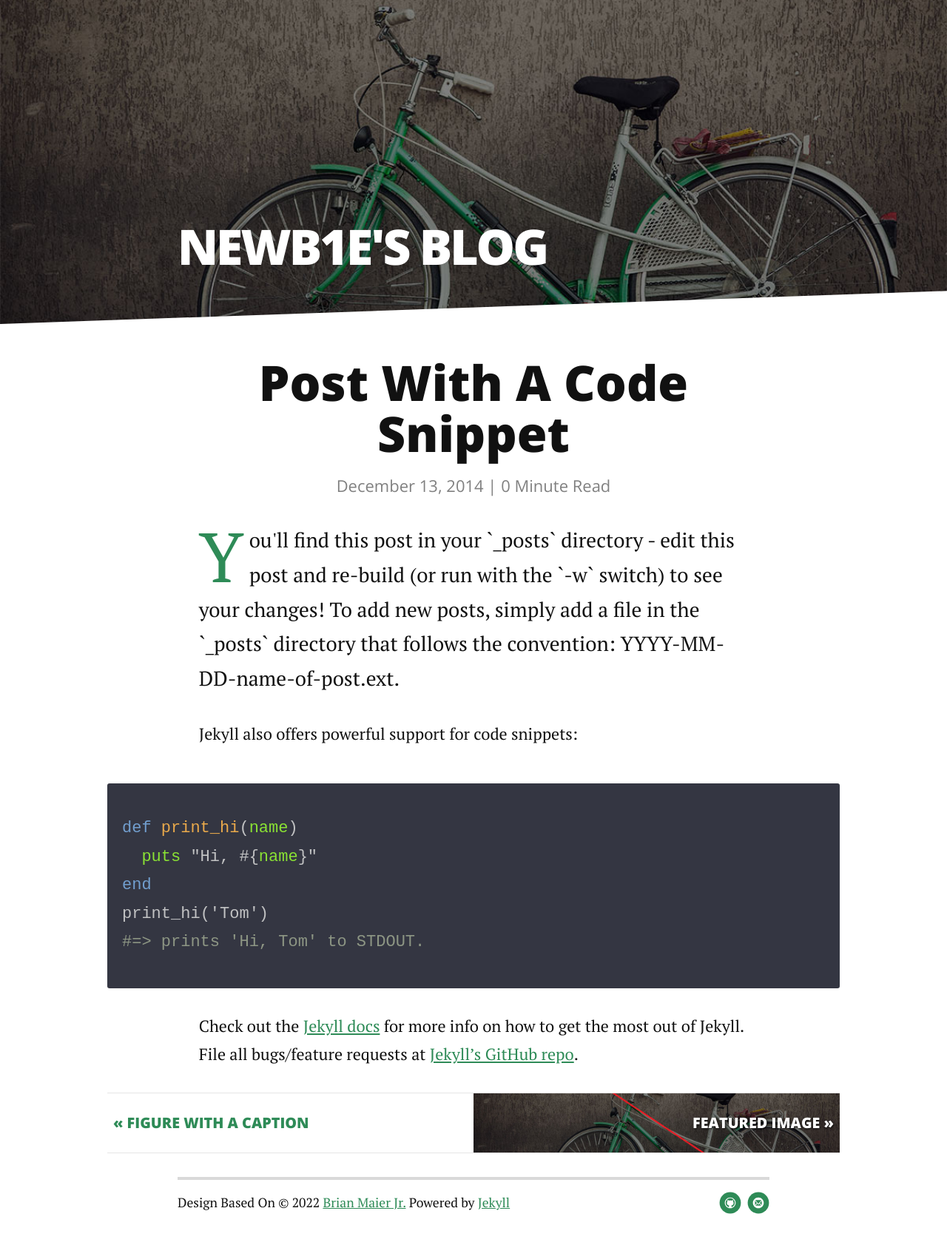
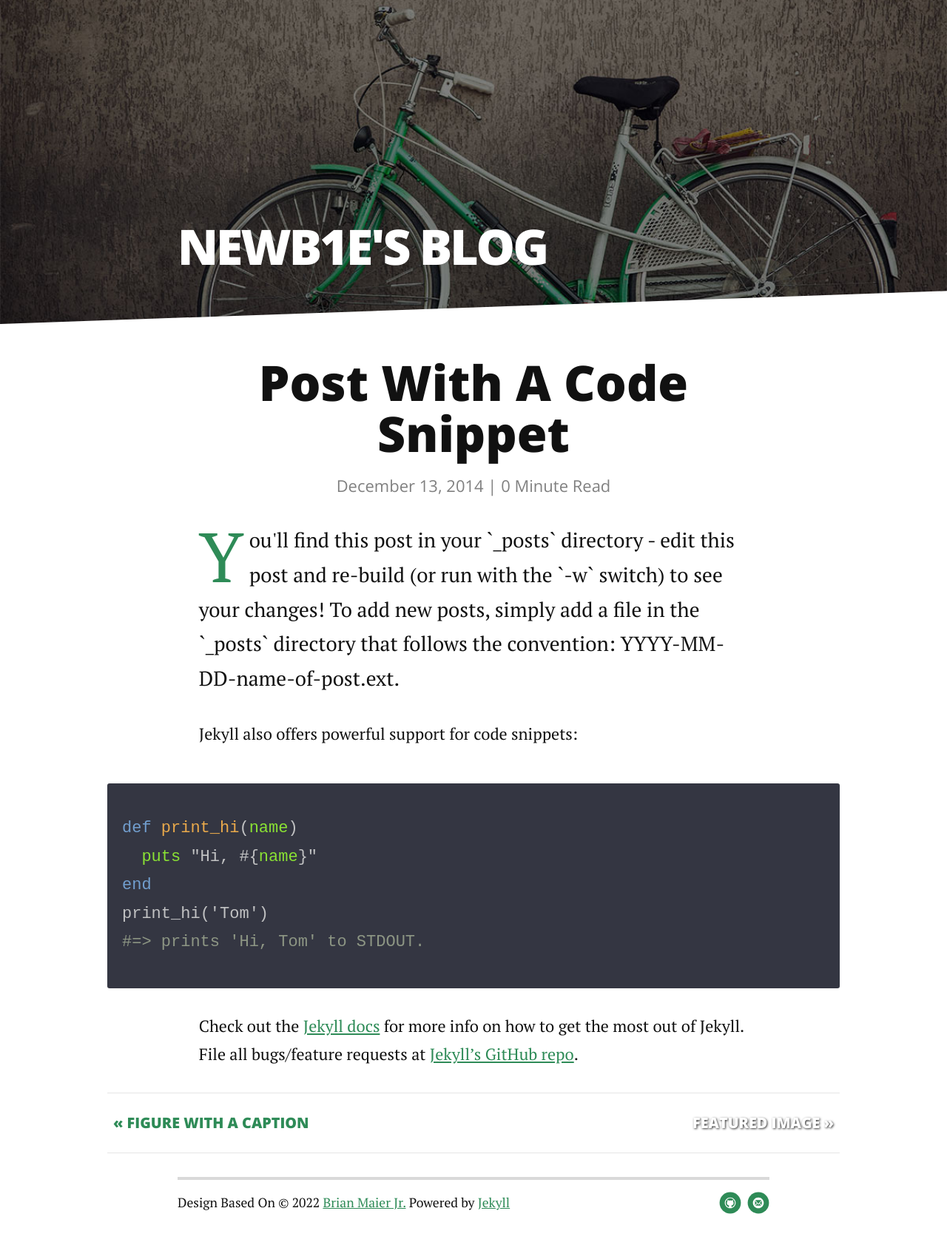
Before and after one commit to JIHOI-KIM/JIHOI-KIM.github.io, a Jekyll site: the page built from _posts/2014-12-13-code-snippet.markdown, in a window 1280 px wide. Shown: the whole page at 74% size. Built offline with Jekyll 4.4.1, drawn with Linux system fonts in a browser that asks for light colours; nearby versions of some CDN libraries.

Commit message:
Update post.html

```diff
--- a/_layouts/post.html
+++ b/_layouts/post.html
@@ -25,9 +25,6 @@ layout: default
     {%- endif -%}
     {%- if page.next.url -%}
       <a class="next{% if page.next.image %} image{% endif %}" href="{{ page.next.url }}"><span>{{ page.next.title }}&nbsp;&raquo;</span>
-      {%- if page.next.image -%}
-        <img src="{{ '/assets/img/' | append: page.next.image }}" alt="">
-      {%- endif -%}
       </a>
     {%- endif -%}
   </footer>
```
